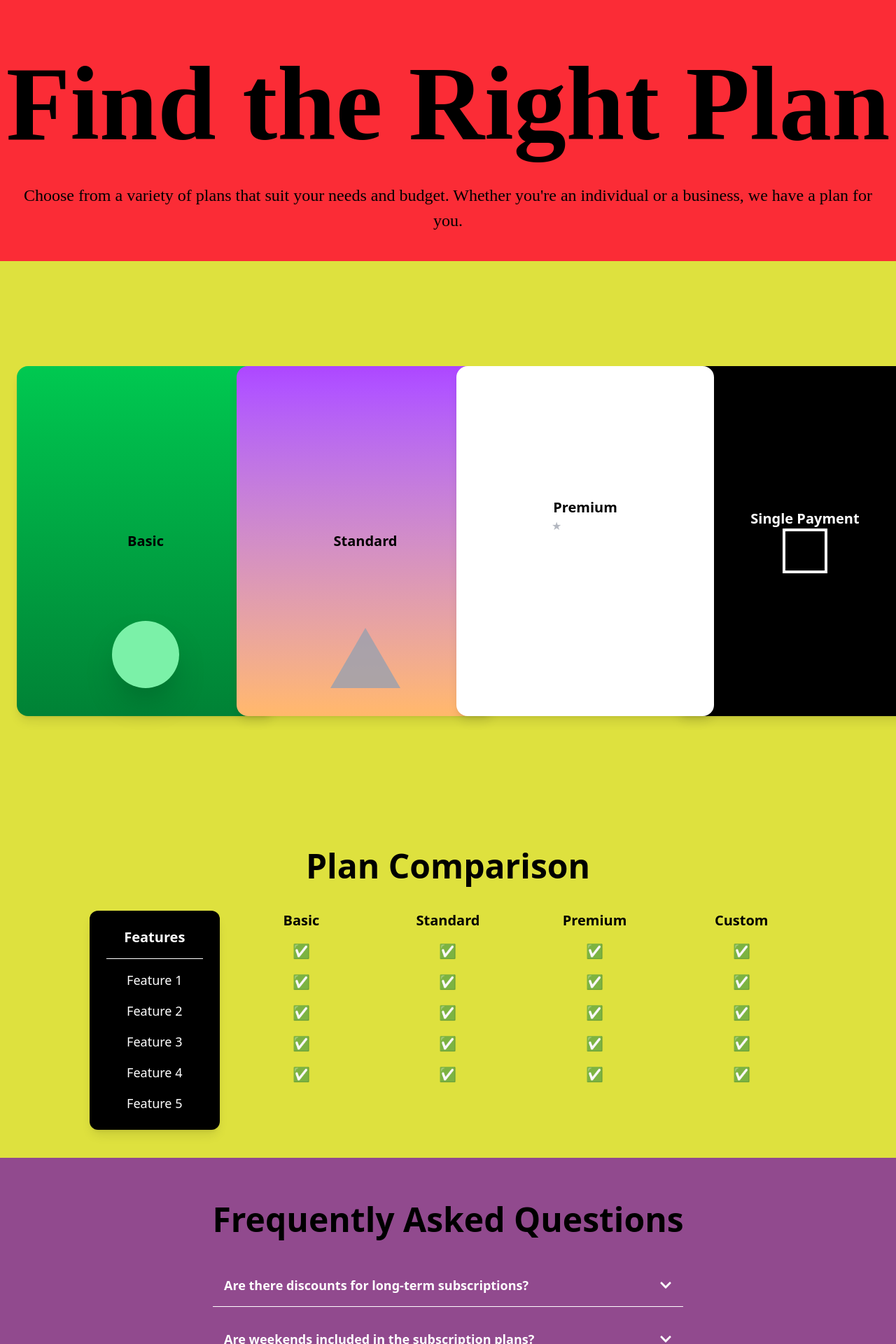
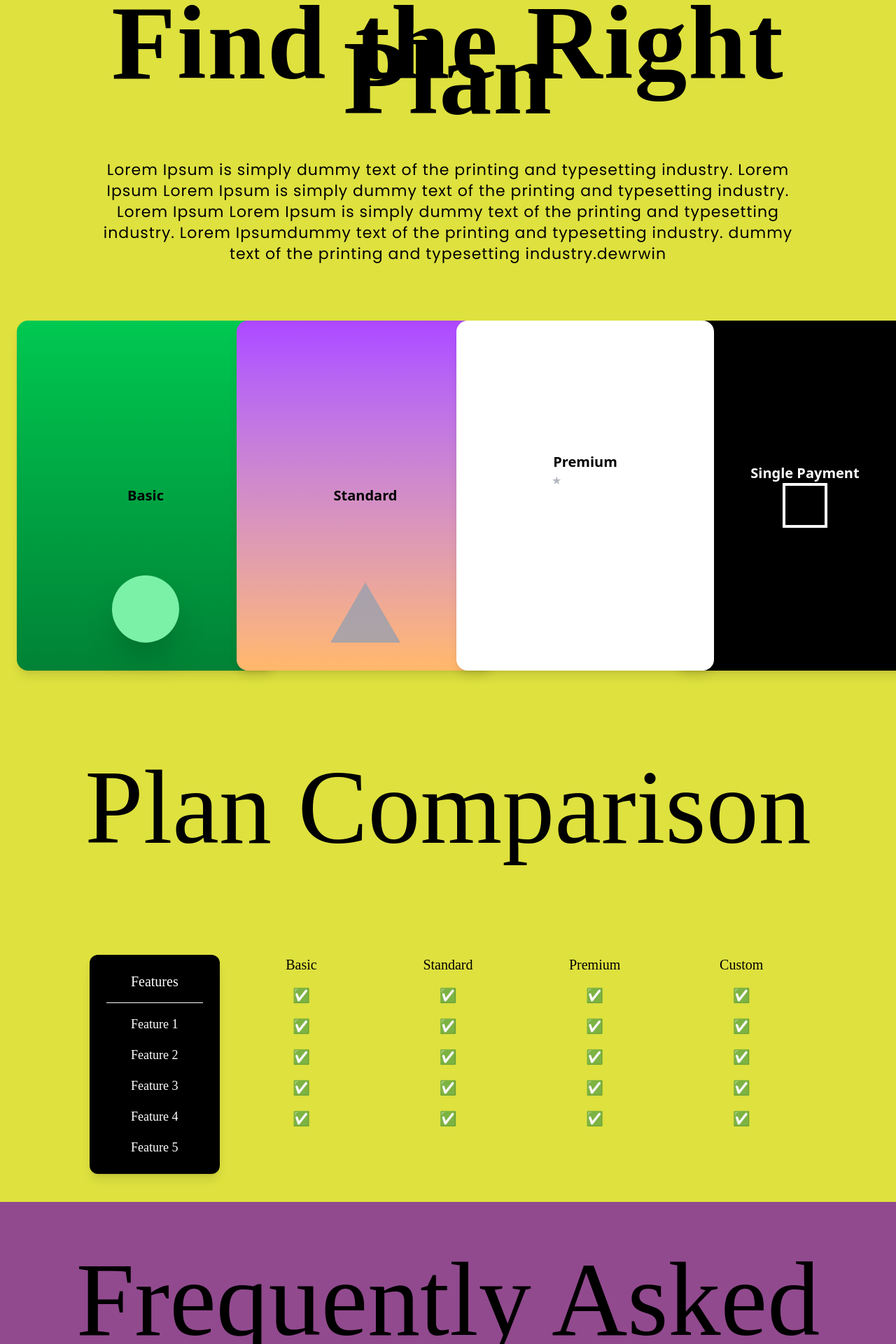
Before and after one commit to ahmadiq01/test, a React (Vite) app: page /subscribe in a window 1280 px wide. Shown: the part 100-2020 px from the top of the page at 70% size. Built offline with nearby package versions, Linux system fonts and the light colour scheme; a web font is replaced by a local one.

Commit message:
fixed subscribe page

```diff
--- a/src/pages/subscribe/subscribe.jsx
+++ b/src/pages/subscribe/subscribe.jsx
@@ -13,31 +13,42 @@ const Home = () => {
   const faqs = [
     {
       question: "Are there discounts for long-term subscriptions?",
-      answer: "Yes! We offer special discounts for users who subscribe annually or for multiple years. "
-        + "The longer your subscription, the bigger the discount. Reach out to our support team for custom pricing options.",
+      answer:
+        "Yes! We offer special discounts for users who subscribe annually or for multiple years. " +
+        "The longer your subscription, the bigger the discount. Reach out to our support team for custom pricing options.",
     },
     {
       question: "Are weekends included in the subscription plans?",
-      answer: "Yes! Our services are available 24/7, including weekends and public holidays, ensuring uninterrupted access.",
+      answer:
+        "Yes! Our services are available 24/7, including weekends and public holidays, ensuring uninterrupted access.",
     },
     {
       question: "Can I switch my plan later?",
-      answer: "Absolutely! You can upgrade or downgrade your plan at any time from your account settings. "
-        + "Plan changes take effect immediately, and any remaining balance is adjusted in the next billing cycle.",
+      answer:
+        "Absolutely! You can upgrade or downgrade your plan at any time from your account settings. " +
+        "Plan changes take effect immediately, and any remaining balance is adjusted in the next billing cycle.",
     },
     {
       question: "What payment methods do you accept?",
-      answer: "We support payments via major credit cards, PayPal, and direct bank transfers. "
-        + "For enterprise clients, we also offer invoicing options for bulk purchases.",
+      answer:
+        "We support payments via major credit cards, PayPal, and direct bank transfers. " +
+        "For enterprise clients, we also offer invoicing options for bulk purchases.",
     },
     {
       question: "Do you offer refunds?",
-      answer: "Yes! We provide a 14-day money-back guarantee. If you're not satisfied within the first 14 days, "
-        + "simply contact our support team to request a full refund.",
+      answer:
+        "Yes! We provide a 14-day money-back guarantee. If you're not satisfied within the first 14 days, " +
+        "simply contact our support team to request a full refund.",
     },
   ];
 
-  const features = ["Feature 1", "Feature 2", "Feature 3", "Feature 4", "Feature 5"];
+  const features = [
+    "Feature 1",
+    "Feature 2",
+    "Feature 3",
+    "Feature 4",
+    "Feature 5",
+  ];
   const plans = ["Basic", "Standard", "Premium", "Custom"];
 
   return (
@@ -45,17 +56,24 @@ const Home = () => {
       <Header />
 
       {/* Hero Section */}
-      <div className="flex-grow flex flex-col items-center justify-center text-center bg-red-500 py-10">
-        <div className="w-full font-[Heathergreen] font-normal">
-          <p className="font-semibold md:text-[150px] line-height-50px ">Find the Right Plan</p>
-          <p className="text-[20px] md:text-[24px] px-4">
-            Choose from a variety of plans that suit your needs and budget. Whether you're an individual or a business, we have a plan for you.
+      <div className=" flex flex-col items-center justify-center text-center py-10">
+        <div className="w-full font-[Heathergreen] font-normal flex flex-col items-center">
+          <p className="font-semibold md:text-[150px] leading-[50px] tracking-[2px]">
+            Find the Right Plan
+          </p>
+        </div>
+        <div className="max-w-[80%]">
+          <p className="md:text-[22px] font-[Poppins] font-normal leading-[30px] tracking-[1px] mt-23">
+            Lorem Ipsum is simply dummy text of the printing and typesetting
+            industry. Lorem Ipsum Lorem Ipsum is simply dummy text of the
+            printing and typesetting industry. Lorem Ipsum Lorem Ipsum is simply
+            dummy text of the printing and typesetting industry. Lorem Ipsumdummy text of the printing and typesetting industry. dummy text of the printing and typesetting industry.dewrwin
           </p>
         </div>
       </div>
 
       {/* Pricing Plans Section */}
-      <div className="bg-[#dee13e] min-h-screen flex items-center justify-center px-6 py-10">
+      <div className="bg-[#dee13e]  flex items-center justify-center px-6 py-10">
         <div className="grid grid-cols-1 md:grid-cols-4 gap-6">
           {/* Basic Plan */}
           <div className="w-[300px] md:w-[368px] h-[500px] bg-gradient-to-b from-green-500 to-green-700 rounded-2xl shadow-lg flex flex-col items-center justify-center relative">
@@ -84,15 +102,19 @@ const Home = () => {
       </div>
 
       {/* Plan Comparison Table */}
-      <div className="bg-[#dee13e] py-10 flex flex-col items-center">
-        <h2 className="text-black font-bold text-5xl mb-10">Plan Comparison</h2>
-        <div className="w-full max-w-5xl grid grid-cols-1 md:grid-cols-5 gap-6 items-start">
+      <div className="bg-[#dee13e] py-10 flex flex-col items-center font-[Heathergreen] font-normal ">
+        <h2 className="text-black font=[Heathergreen] text-5xl mt-10  md:text-[150px] w-full  mb-34 flex flex-col items-center ">Plan Comparison</h2>
+        <div className="w-full max-w-5xl grid grid-cols-1 md:grid-cols-5 gap-6 items-start ">
           {/* Feature Column */}
           <div className="bg-black text-white rounded-xl shadow-lg p-6 w-full">
-            <h3 className="text-xl font-bold text-center border-b border-white pb-4">Features</h3>
+            <h3 className="text-xl font-normal text-center border-b border-white pb-4">
+              Features
+            </h3>
             <ul className="mt-4 text-center space-y-4">
               {features.map((feature, index) => (
-                <li key={index} className="text-lg">{feature}</li>
+                <li key={index} className="text-lg">
+                  {feature}
+                </li>
               ))}
             </ul>
           </div>
@@ -100,10 +122,12 @@ const Home = () => {
           {/* Plan Columns */}
           {plans.map((plan, index) => (
             <div key={index} className="text-black text-center">
-              <h3 className="text-xl font-bold mb-4">{plan}</h3>
+              <h3 className="text-xl font-normal mb-4">{plan}</h3>
               <ul className="space-y-4">
                 {features.map((_, idx) => (
-                  <li key={idx} className="text-xl">✅</li>
+                  <li key={idx} className="text-xl">
+                    ✅
+                  </li>
                 ))}
               </ul>
             </div>
@@ -113,15 +137,20 @@ const Home = () => {
 
       {/* FAQ Section */}
       <div className="bg-[#914A8E] py-16 px-5 flex flex-col items-center">
-        <h2 className="text-black font-bold text-5xl mb-10 text-center">
+        <h2 className="text-black font-normal font-[Heathergreen] text-5xl mb-10 text-center font=[Heathergreen] mt-[0]  md:text-[150px] w-full flex flex-col items-center">
           Frequently Asked Questions
         </h2>
 
         {/* FAQ List */}
-        <div className="w-full max-w-2xl space-y-4">
+        <div className="w-full pb-[100px] space-y-4">
   {faqs.map((faq, index) => (
-            <div key={index} className="bg-transparent border-b border-white text-white text-lg font-semibold cursor-pointer p-4">
-              <div className="flex justify-between items-center" onClick={() => toggleFAQ(index)}>
+    <div key={index} className="w-full bg-transparent text-white text-lg font-semibold cursor-pointer p-4">
+
+      {/* Question Section */}
+      <div
+        className="w-[80%] mx-auto flex justify-between items-center text-4xl p-4 font-[Poppins]"
+        onClick={() => toggleFAQ(index)}
+      >
         <span>{faq.question}</span>
         {openIndex === index ? (
           <FaChevronUp className="text-white" />
@@ -129,12 +158,20 @@ const Home = () => {
           <FaChevronDown className="text-white" />
         )}
       </div>
+
+      {/* Answer Section (Aligned with the question) */}
       {openIndex === index && (
-                <p className="text-white text-base font-normal mt-2">{faq.answer}</p>
+       <p className="w-[70%] ml-auto mr-[19%] text-white bg-red-500 text-2xl font-semibold mt-2 p-4 rounded-lg">
+       {faq.answer}
+     </p>
+
+
       )}
     </div>
   ))}
 </div>
+
+
       </div>
 
       {/* Extra Spacing Before Footer */}
```
Also changed, not shown: src/pages/clients/clients.jsx (added), src/pages/contact/contact.jsx (added), src/pages/services/service.jsx (added), src/pages/story/story.jsx (added). Lines whose indentation alone changed are shown as unchanged.
